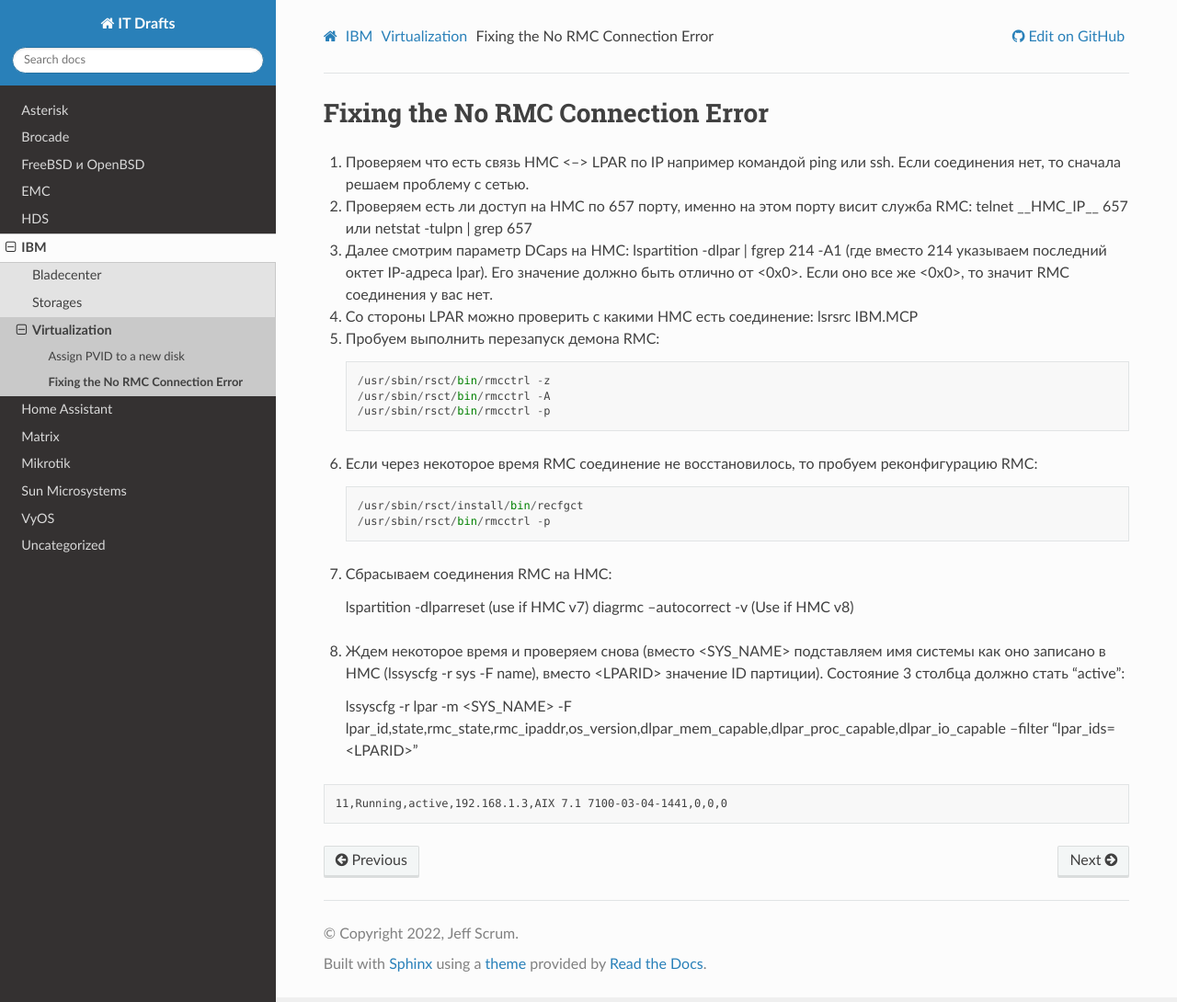
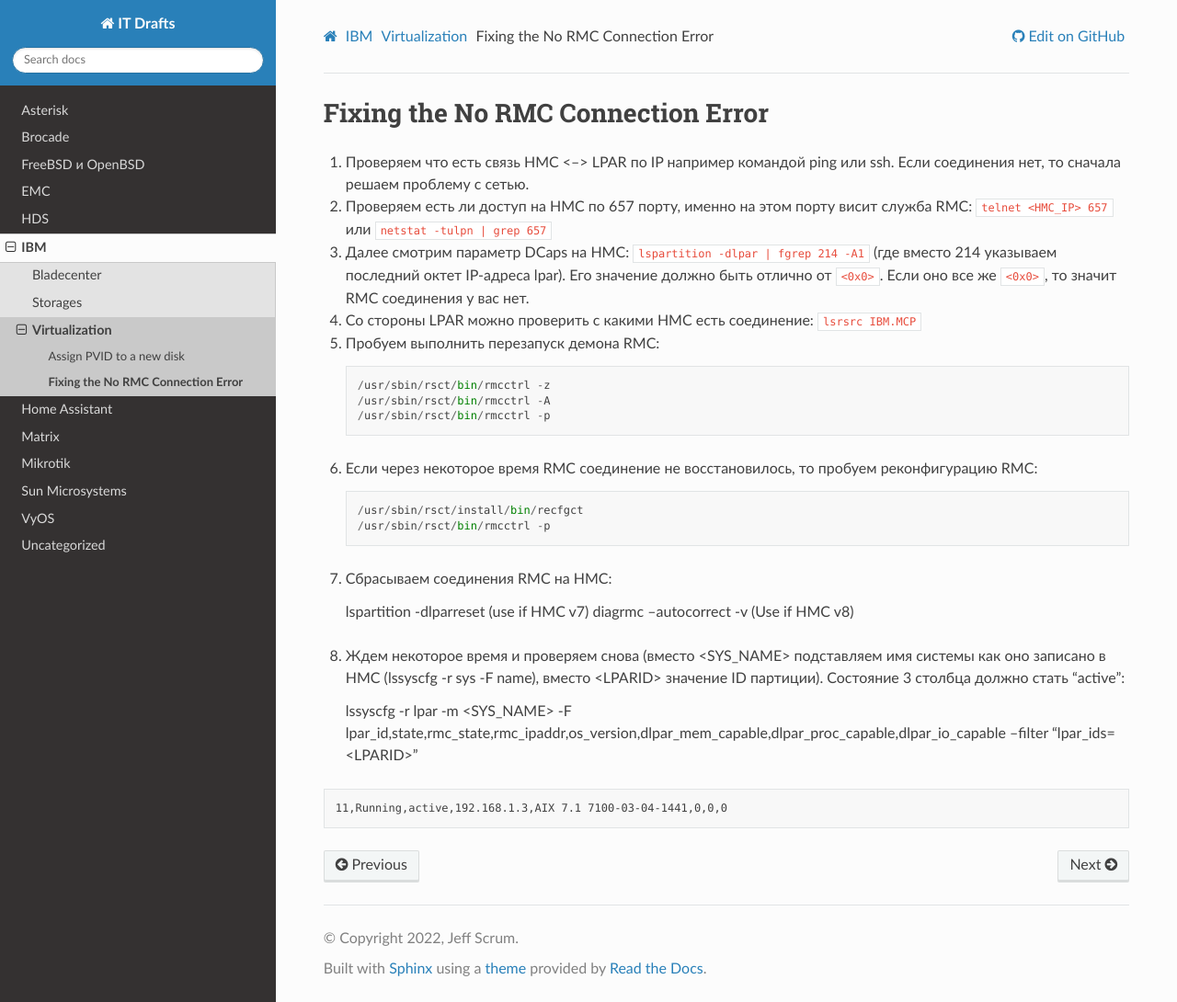
Before and after one commit to jeffscrum/jeffscrum.github.io, a Sphinx documentation site: the page built from source/ibm/virtualization/ibm-virtualization-rmc-connection-issue.rst, in a window 1280 px wide and 1090 px high. Shown: the whole window at 92% size. Built offline with Sphinx 7.4.7 and the Read the Docs theme 2.0.0, drawn with Linux system fonts in a browser that asks for light colours; part of the change alters nothing that is shown.

```diff
--- a/source/ibm/virtualization/ibm-virtualization-rmc-connection-issue.rst
+++ b/source/ibm/virtualization/ibm-virtualization-rmc-connection-issue.rst
@@ -6,9 +6,9 @@ Fixing the No RMC Connection Error
 ==================================
 
 1. Проверяем что есть связь HMC <--> LPAR по IP например командой ping или ssh. Если соединения нет, то сначала решаем проблему с сетью.
-2. Проверяем есть ли доступ на HMC по 657 порту, именно на этом порту висит служба RMC: telnet __HMC_IP__ 657 или netstat -tulpn | grep 657
-3. Далее cмотрим параметр DCaps на НМС: lspartition -dlpar | fgrep 214 -A1 (где вместо 214 указываем последний октет IP-адреса lpar). Его значение должно быть отлично от <0x0>. Если оно все же <0x0>, то значит RMC соединения у вас нет.
-4. Со стороны LPAR можно проверить с какими HMC есть соединение: lsrsrc IBM.MCP
+2. Проверяем есть ли доступ на HMC по 657 порту, именно на этом порту висит служба RMC: ``telnet <HMC_IP> 657`` или ``netstat -tulpn | grep 657``
+3. Далее cмотрим параметр DCaps на НМС: ``lspartition -dlpar | fgrep 214 -A1`` (где вместо 214 указываем последний октет IP-адреса lpar). Его значение должно быть отлично от ``<0x0>``. Если оно все же ``<0x0>``, то значит RMC соединения у вас нет.
+4. Со стороны LPAR можно проверить с какими HMC есть соединение: ``lsrsrc IBM.MCP``
 
 5. Пробуем выполнить перезапуск демона RMC::
 
```
